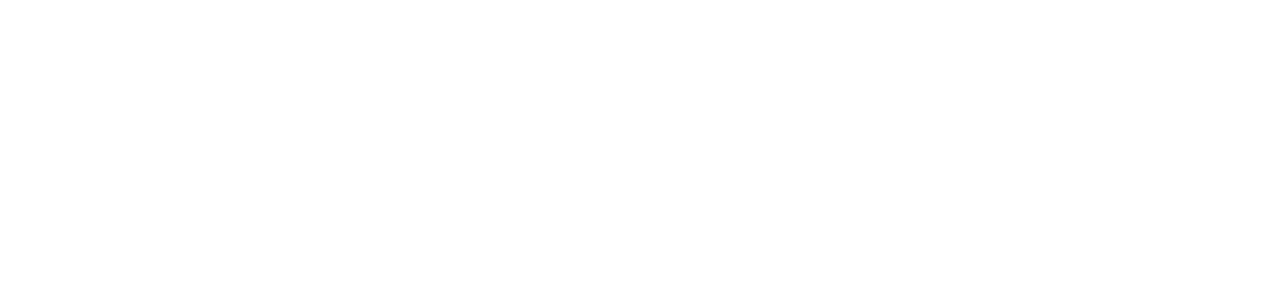
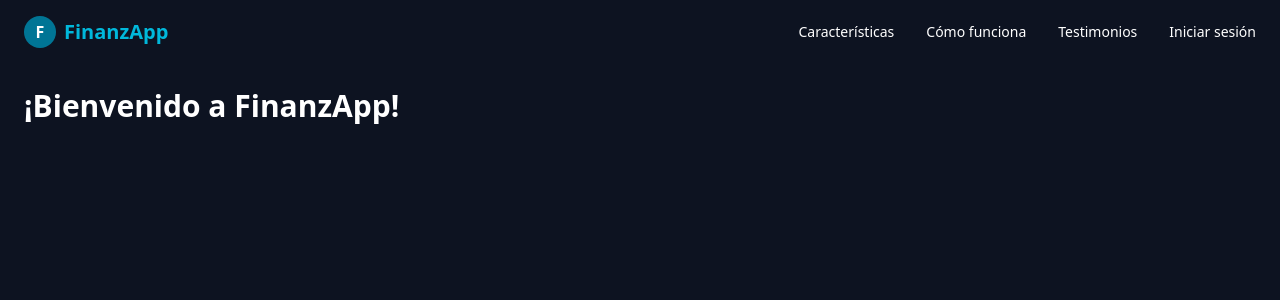
Before and after one commit to tomydp/finance-game, a React (Vite) app in the folder frontend/: page / in a window 1280 px wide. Shown: the top 300 px of the page. Built offline with nearby package versions, Linux system fonts and the light colour scheme.

Commit message:
Probando

```diff
--- a/frontend/src/App.tsx
+++ b/frontend/src/App.tsx
@@ -1,14 +1,18 @@
 
-import './index.css'
+import Navbar from './components/Navbar';
 
 function App() {
-
-
   return (
     <>
-
-    </>
-  )
+    <div className="bg-[#0d1321] min-h-screen text-white">
+      <Navbar />
+      <main className="p-6">
+        {/* contenido de landing */}
+        <h1 className="text-3xl font-bold">¡Bienvenido a FinanzApp!</h1>
+      </main>
+    </div>
+  </>
+   );
 }
 
-export default App
+export default App;
--- /dev/null
+++ b/frontend/src/components/Navbar.tsx
@@ -0,0 +1,27 @@
+import React from 'react';
+
+const Navbar: React.FC = () => {
+  return (
+    <header className="bg-[#0d1321] text-white px-6 py-4 flex items-center justify-between">
+      {/* Logo + nombre */}
+      <div className="flex items-center space-x-2">
+        <div className="w-8 h-8 rounded-full bg-cyan-700 flex items-center justify-center text-white font-semibold">
+          F
+        </div>
+        <span className="text-xl font-semibold text-cyan-500">FinanzApp</span>
+      </div>
+
+      {/* Navegación */}
+      <nav>
+        <ul className="flex space-x-8 text-sm font-medium">
+          <li className="hover:text-cyan-400 cursor-pointer">Características</li>
+          <li className="hover:text-cyan-400 cursor-pointer">Cómo funciona</li>
+          <li className="hover:text-cyan-400 cursor-pointer">Testimonios</li>
+          <li className="hover:text-cyan-400 cursor-pointer">Iniciar sesión</li>
+        </ul>
+      </nav>
+    </header>
+  );
+};
+
+export default Navbar;
```
